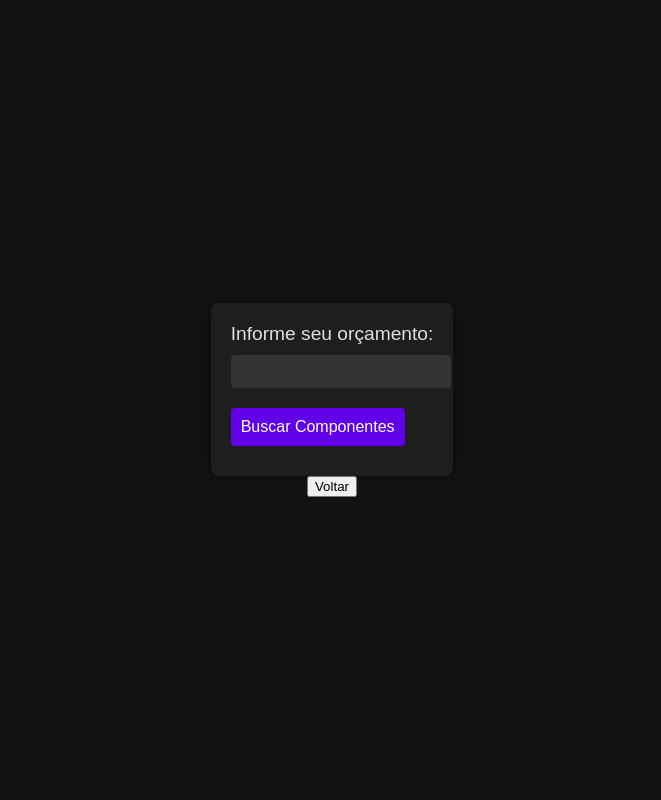
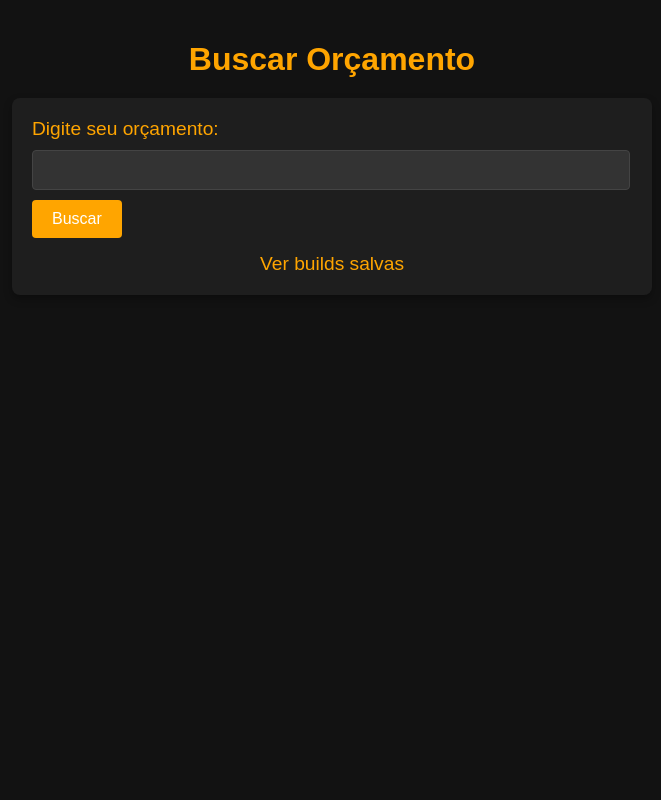
Before and after one commit to ISAACdeO/MYPC-PROJETOPIT, a PHP site: the page made by MYPC-PROJECT/VIEW/OrçamentoBuild.php in a window 1280 px wide. Shown: the whole page, without its empty margins (308-969 px from the left). Run offline with PHP 8.4, Linux system fonts and the light colour scheme.

Commit message:
Update OrçamentoBuild.php

```diff
--- a/MYPC-PROJECT/VIEW/OrçamentoBuild.php
+++ b/MYPC-PROJECT/VIEW/OrçamentoBuild.php
@@ -1,177 +1,77 @@
-<?php
-session_start();
-
-// Inclua a classe de conexão ao banco de dados
-include_once(__DIR__ . '/../MODEL/Conexao.php');
-// Inclua a classe de construção de PC
-include_once(__DIR__ . '/../MODEL/Class_PCBuilder.php');
-
-$conn = new Conexao();
-$db = $conn->getConnection();
-
-?>
-
 <!DOCTYPE html>
 <html lang="pt-BR">
 <head>
     <meta charset="UTF-8">
-    <meta name="viewport" content="width=device-width, initial-scale=1.0">
-    <title>Orçamento Build</title>
+    <title>Orçamento</title>
     <style>
         body {
+            font-family: Arial, sans-serif;
             background-color: #121212;
-            color: #e0e0e0;
-            font-family: Arial, sans-serif;
+            color: #f5f5f5;
             margin: 0;
-            padding: 0;
-            display: flex;
-            flex-direction: column;
-            align-items: center;
-            justify-content: center;
-            height: 100vh;
+            padding: 20px;
         }
-
-        h2 {
-            color: #ffffff;
+        h1 {
+            color: #ffa500;
+            text-align: center;
+            margin-bottom: 20px;
         }
-
         form {
+            max-width: 600px;
+            margin: 0 auto;
+            padding: 20px;
             background-color: #1e1e1e;
-            padding: 20px;
             border-radius: 8px;
-            box-shadow: 0px 0px 10px rgba(0, 0, 0, 0.5);
+            box-shadow: 0 4px 8px rgba(0, 0, 0, 0.3);
         }
-
-        label, input[type="submit"] {
+        label {
             display: block;
             margin-bottom: 10px;
+            font-size: 1.2em;
+            color: #ffa500;
         }
-
-        label {
+        input[type="number"] {
+            width: calc(100% - 24px);
+            padding: 10px;
+            border: 1px solid #444;
+            border-radius: 4px;
+            background-color: #333;
+            color: #fff;
+            font-size: 1em;
+        }
+        button {
+            background-color: #ffa500;
+            color: #fff;
+            border: none;
+            padding: 10px 20px;
+            border-radius: 4px;
+            font-size: 1em;
+            cursor: pointer;
+            margin-top: 10px;
+        }
+        button:hover {
+            background-color: #e59400;
+        }
+        a {
+            display: block;
+            text-align: center;
+            color: #ffa500;
+            text-decoration: none;
+            margin-top: 15px;
             font-size: 1.2em;
         }
-
-        input[type="number"] {
-            width: 100%;
-            padding: 8px;
-            margin-bottom: 20px;
-            border-radius: 4px;
-            border: 1px solid #333;
-            background-color: #333;
-            color: #e0e0e0;
-        }
-
-        input[type="submit"] {
-            background-color: #6200ea;
-            color: #ffffff;
-            padding: 10px;
-            border: none;
-            border-radius: 4px;
-            cursor: pointer;
-            font-size: 1em;
-            transition: background-color 0.3s ease;
-        }
-
-        input[type="submit"]:hover {
-            background-color: #3700b3;
-        }
-
-        .componentes {
-            margin-top: 20px;
-            width: 80%;
-            max-width: 800px;
-            background-color: #1e1e1e;
-            padding: 20px;
-            border-radius: 8px;
-            box-shadow: 0px 0px 10px rgba(0, 0, 0, 0.5);
-        }
-
-        .componente {
-            margin-bottom: 20px;
-            padding: 10px;
-            border-bottom: 1px solid #333;
-        }
-
-        .componente h3 {
-            margin: 0 0 10px 0;
-            color: #bb86fc;
-        }
-
-        .componente p {
-            margin: 5px 0;
-        }
-
-        .componente img {
-            max-width: 100%;
-            border-radius: 4px;
-        }
-
-        .componente a {
-            color: #bb86fc;
-            text-decoration: none;
-        }
-
-        .componente a:hover {
-            text-decoration: underline;
-        }
-
-        hr {
-            border: 1px solid #333;
-        }
-
-        .btn-montar {
-            display: block;
-            margin-top: 20px;
-            background-color: #03dac6;
-            color: #000000;
-            padding: 10px 20px;
-            text-align: center;
-            text-decoration: none;
-            border-radius: 4px;
-            font-size: 1.2em;
-            transition: background-color 0.3s ease;
-        }
-
-        .btn-montar:hover {
-            background-color: #018786;
+        a:hover {
+            color: #e59400;
         }
     </style>
 </head>
 <body>
-    <form method="post" action="">
-        <label for="orcamento">Informe seu orçamento:</label>
-        <input type="number" id="orcamento" name="orcamento" required>
-        <input type="submit" value="Buscar Componentes">
+    <h1>Buscar Orçamento</h1>
+    <form action="index_build.php" method="get">
+        <label for="preco">Digite seu orçamento:</label>
+        <input type="number" id="preco" name="preco" required>
+        <button type="submit" name="action" value="processOrcamento">Buscar</button>
+        <a href="view_builds.php">Ver builds salvas</a>
     </form>
-
-    <?php
-    if ($_SERVER['REQUEST_METHOD'] === 'POST') {
-        $orcamento = $_POST['orcamento'];
-        $pcBuilder = new Class_PCBuilder($db);
-        $componentes = $pcBuilder->buscarComponentesPorOrcamento($orcamento);
-
-        if (!empty($componentes)) {
-            echo "<div class='componentes'>";
-            echo "<h2>Componentes Selecionados</h2>";
-            foreach ($componentes as $tipo => $componente) {
-                echo "<div class='componente'>";
-                echo "<h3>{$componente['nome']}</h3>";
-                echo "<p>Preço: R$ " . number_format($componente['preco'], 2, ',', '.') . "</p>";
-                echo "<p>{$componente['descricao']}</p>";
-                echo "<p><a href='{$componente['link_loja']}' target='_blank'>Comprar</a></p>";
-                echo "<img src='{$componente['imagem']}' alt='{$componente['nome']}'>";
-                echo "</div><hr>";
-            }
-            echo "<a href='MontagemFinal.php' class='btn-montar'>Montar</a>";
-            $_SESSION['componentes'] = $componentes;
-            $_SESSION['orcamento'] = $orcamento;
-            echo "</div>";
-        } else {
-            echo "<p>Nenhum componente encontrado dentro do orçamento.</p>";
-        }
-    }
-    ?>
-        <button class="btn-voltar" onclick="window.history.back()">Voltar</button>
-
 </body>
 </html>
```
